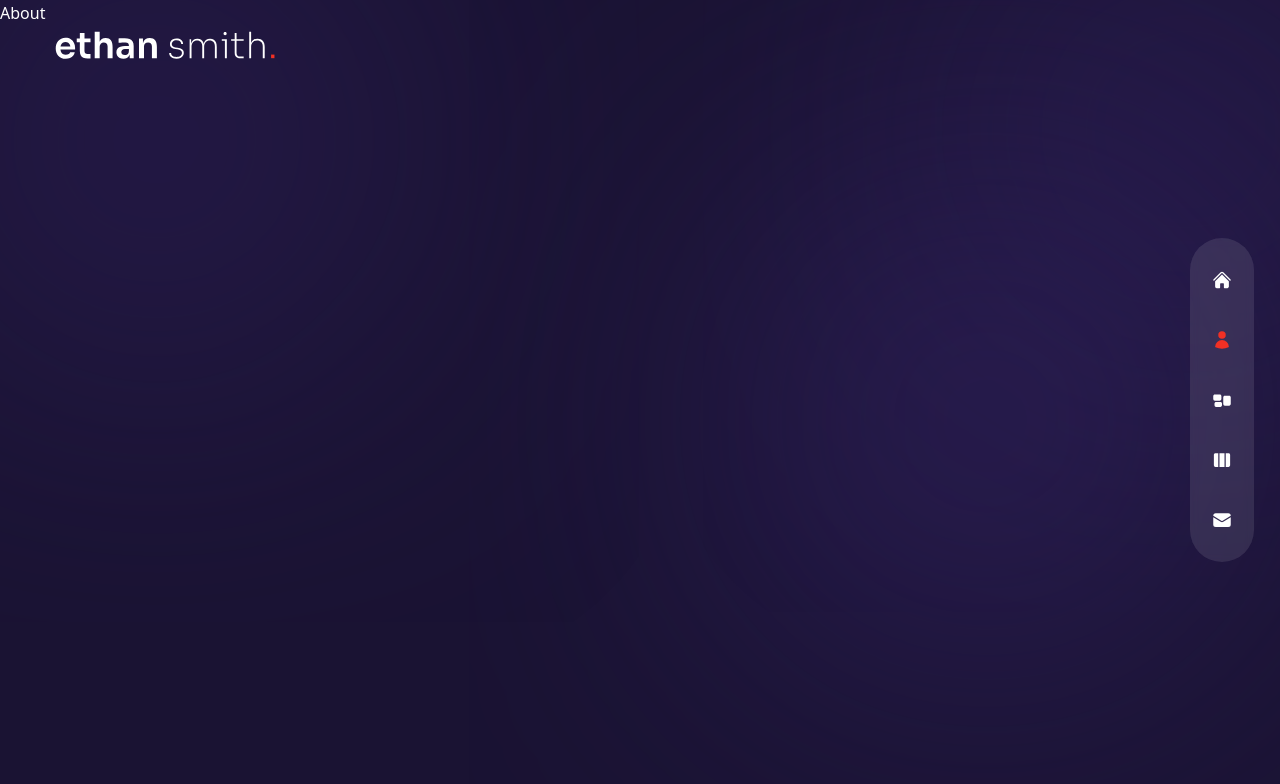
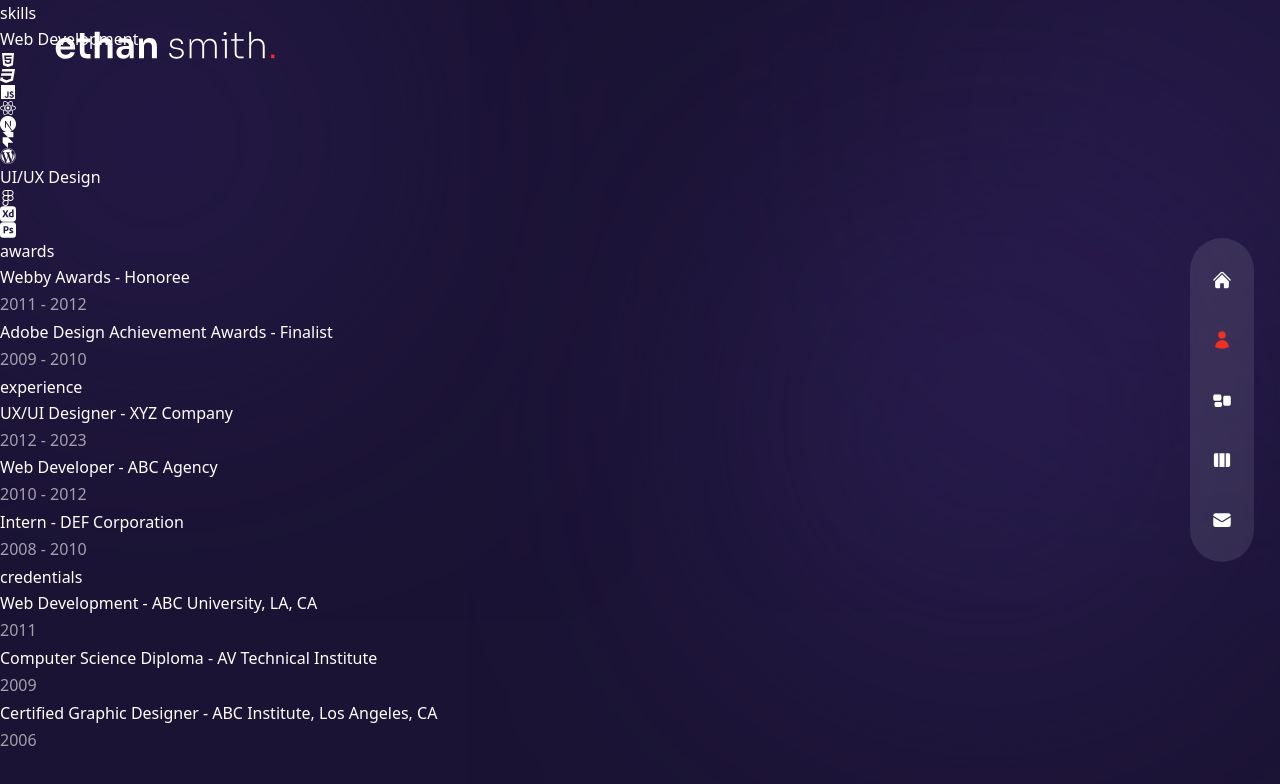
Before and after one commit to nihalawasthi/portfolio_2nd_Year, a Next.js app: page /about in a window 1280 px wide. Shown: the top 784 px of the page. Built offline with nearby package versions, Linux system fonts and the light colour scheme.

Commit message:
Add files via upload

```diff
--- a/pages/about/index.js
+++ b/pages/about/index.js
@@ -89,7 +89,25 @@ const aboutData = [
 ];
 
 const About = () => {
-  return <div>About</div>;
+  return (
+    <div>
+      {aboutData.map((category, categoryIndex) => (
+        <div key={categoryIndex}>
+          <h2>{category.title}</h2>
+          {category.info.map((item, itemIndex) => (
+            <div key={itemIndex}>
+              <h3>{item.title}</h3>
+              {item.icons &&
+                item.icons.map((icon, iconIndex) => (
+                  <span key={iconIndex}>{icon}</span>
+                ))}
+              {item.stage && <p>{item.stage}</p>}
+            </div>
+          ))}
+        </div>
+      ))}
+    </div>
+  );
 };
 
 export default About;
```
